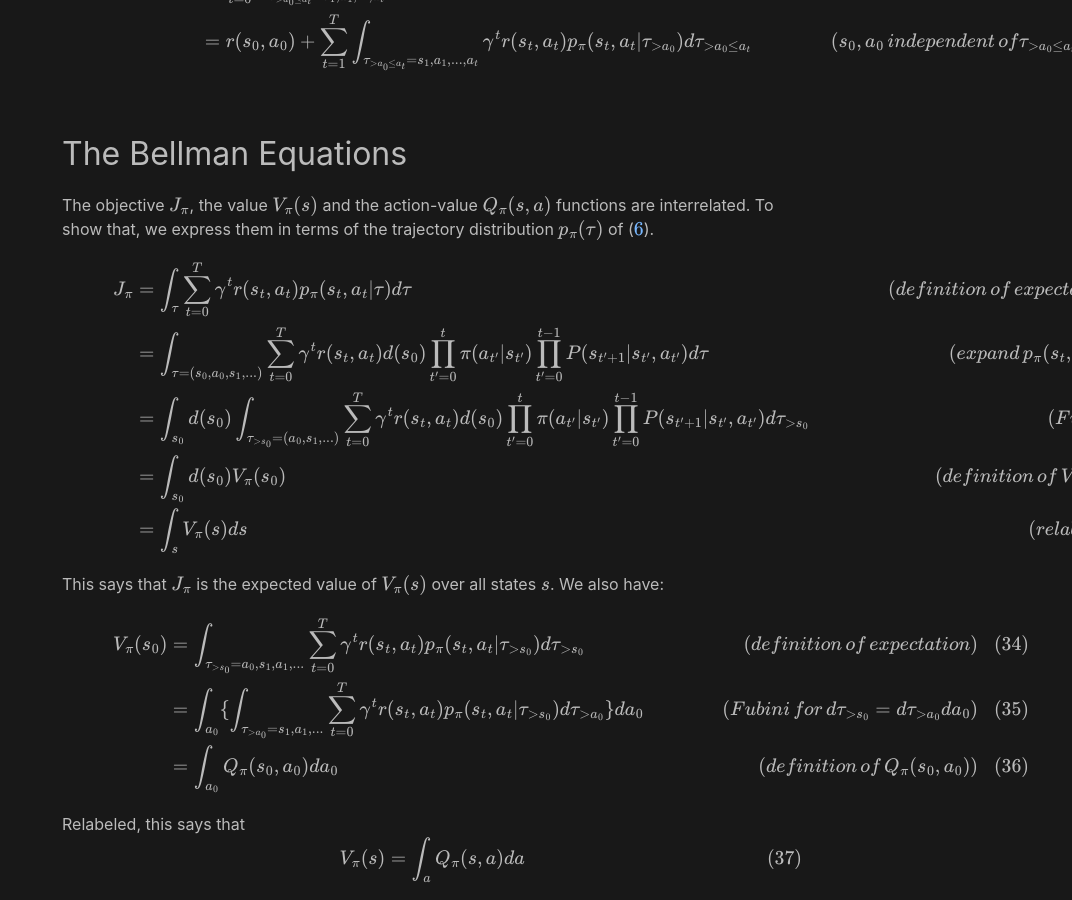
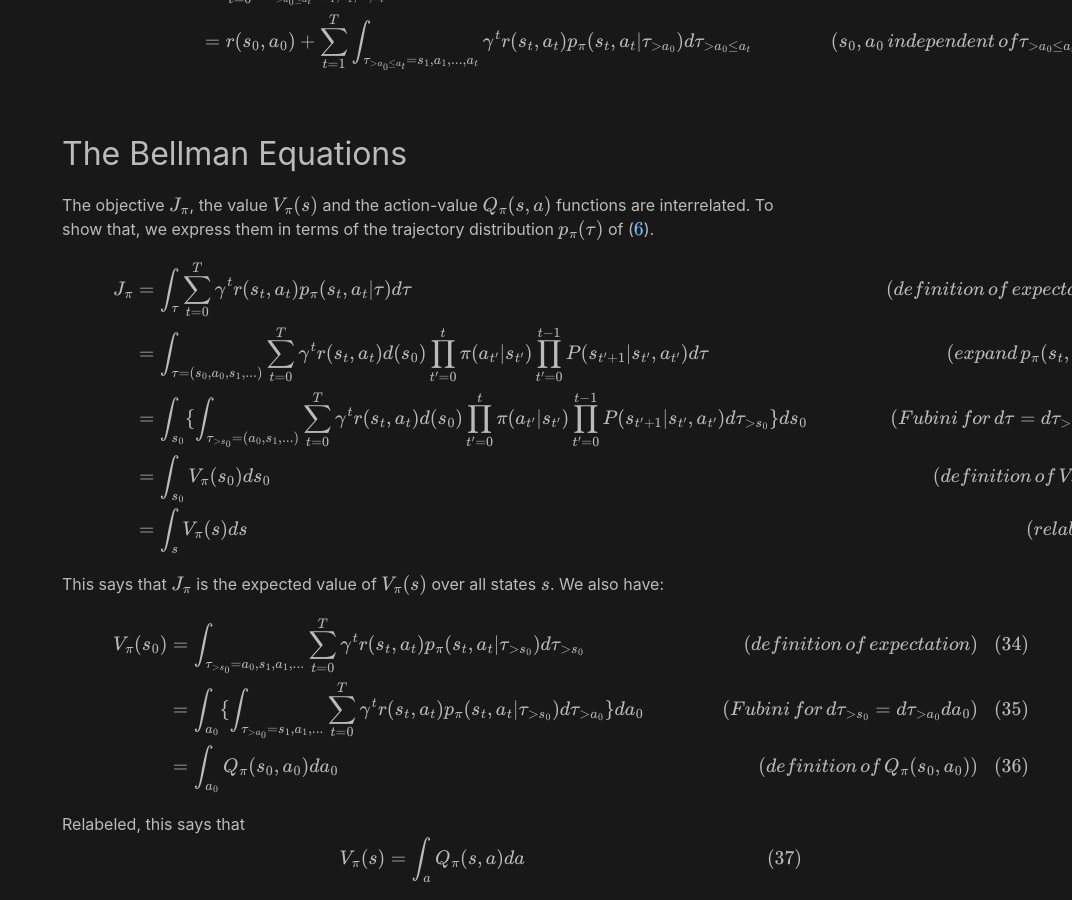
Before and after one commit to analytiq-hub/sigagent.github.io, a Jekyll site: the page built from machine_learning/_posts/2021-02-13-introduction_to_machine_learning.md, in a window 1280 px wide and 900 px high, scrolled down 6580 px. Shown: the whole window, without its empty margins (208-1280 px from the left). Built offline with Jekyll 4.4.1, drawn with Linux system fonts in a browser that asks for light colours; formulas are drawn with MathJax 3; a script that is not in the unit is left out.

Commit message:
*** empty log message ***

```diff
--- a/machine_learning/_posts/2021-02-13-introduction_to_machine_learning.md
+++ b/machine_learning/_posts/2021-02-13-introduction_to_machine_learning.md
@@ -260,8 +260,8 @@ $$
 \begin{align}
 J_\pi & = \int_\tau \sum_{t=0}^{T} \gamma^{t} r(s_t, a_t) p_\pi(s_t, a_t \vert \tau) d\tau \hspace{1cm} & (definition \, of \, expectation) \\
 & = \int_{\tau = (s_0, a_0, s_1, ...)} \sum_{t=0}^{T} \gamma^{t} r(s_t, a_t) d(s_0) \prod_{t'=0}^t \pi(a_{t'} \vert s_{t'}) \prod_{t'=0}^{t-1} P(s_{t'+1} \vert s_{t'}, a_{t'}) d\tau \hspace{1cm} & (expand \, p_\pi(s_t, a_t \vert \tau)) \\
-& = \int_{s_0} d(s_0) \int_{\tau_{>s_0} = (a_0, s_1, ...)} \sum_{t=0}^{T} \gamma^{t} r(s_t, a_t) d(s_0) \prod_{t'=0}^t \pi(a_{t'} \vert s_{t'}) \prod_{t'=0}^{t-1} P(s_{t'+1} \vert s_{t'}, a_{t'}) d\tau_{>s_0} \hspace{1cm} & (Fubini) \\
-& =   \int_{s_0} d(s_0) V_\pi(s_0) & (definition \, of \,  V_\pi(s_0)) \\
+& = \int_{s_0} \{ \int_{\tau_{>s_0} = (a_0, s_1, ...)} \sum_{t=0}^{T} \gamma^{t} r(s_t, a_t) d(s_0) \prod_{t'=0}^t \pi(a_{t'} \vert s_{t'}) \prod_{t'=0}^{t-1} P(s_{t'+1} \vert s_{t'}, a_{t'}) d\tau_{>s_0} \} ds_0 \hspace{1cm} & (Fubini \, for \, d\tau = d\tau_{>s_0} ds_0) \\
+& =   \int_{s_0} V_\pi(s_0) ds_0 & (definition \, of \,  V_\pi(s_0)) \\
 & =   \int_{s} V_\pi(s) ds& (relabel \, s_0) \\
 \end{align}
 $$
```
